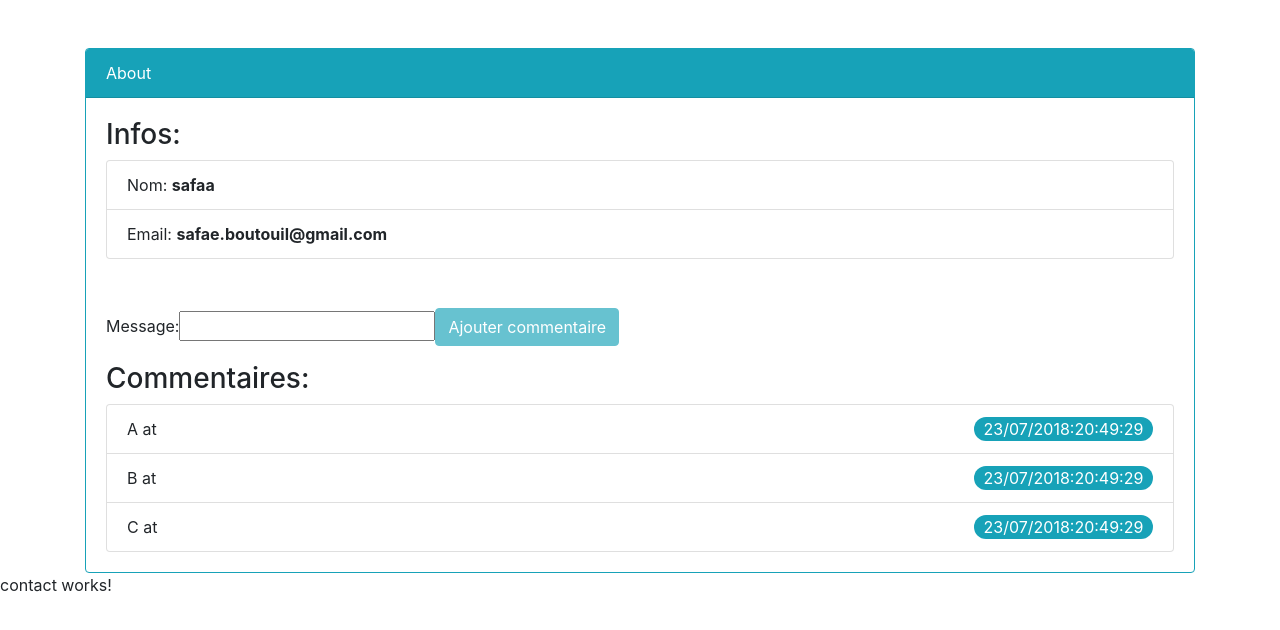
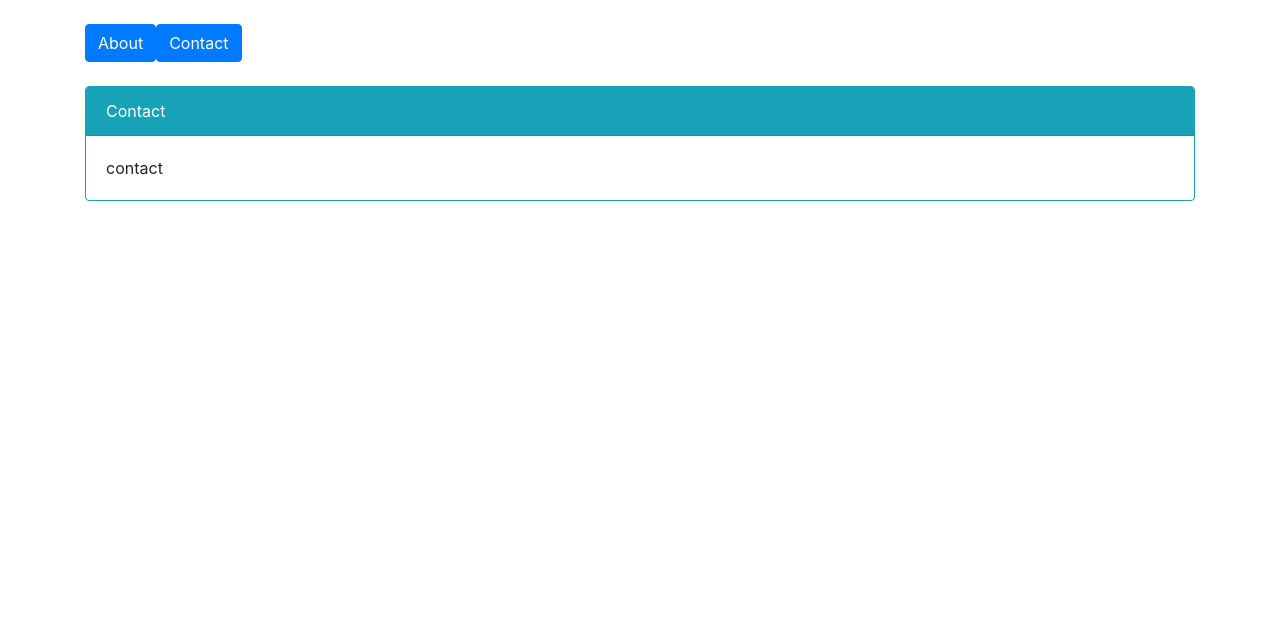
Before and after one commit to BOUTOUILsafaa/Angular4App, an Angular app: page /contacts in a window 1280 px wide. Shown: the top 630 px of the page. Built offline with nearby package versions, Linux system fonts and the light colour scheme.

Commit message:
added navigation routes

```diff
--- a/src/app/app.component.html
+++ b/src/app/app.component.html
@@ -1,3 +1,8 @@
-
-<app-about></app-about>
-<div app-contact=""></div>
+<br>
+<div class="container">
+    <button routerLink="/about" class="btn btn-primary">About</button>
+    <button routerLink="/contacts" class="btn btn-primary">Contact</button>
+</div>
+<div class="container">
+    <router-outlet></router-outlet>
+</div>
--- a/src/app/contact/contact.component.html
+++ b/src/app/contact/contact.component.html
@@ -1,3 +1,5 @@
-<p>
-  contact works!
-</p>
+<br>
+<div class="card border-info">
+  <div class="card-header bg-info text-white">Contact</div>
+  <div class="card-body">contact</div>
+</div>
```
Also changed, not shown: src/app/app.module.ts (+8 -2 lines).
